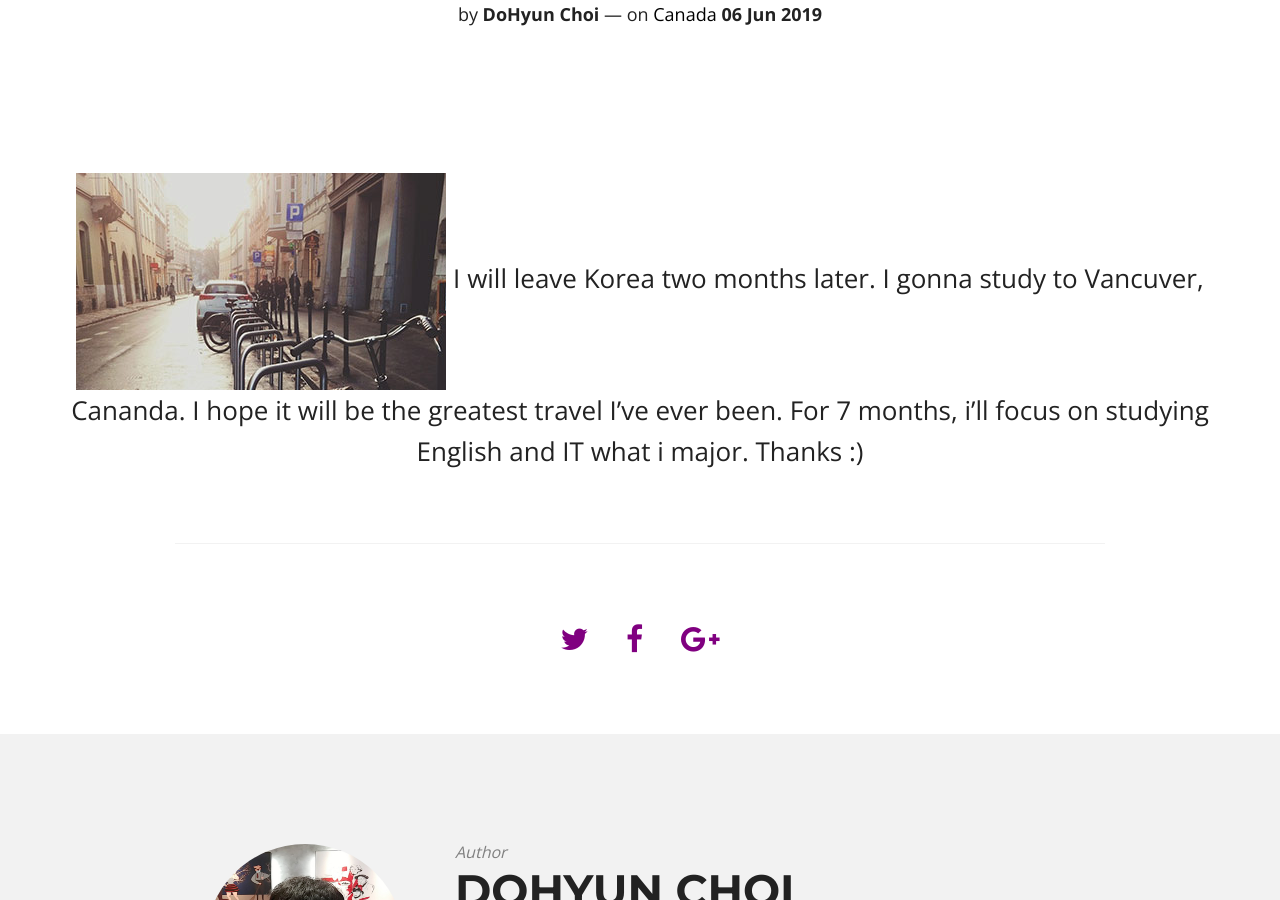
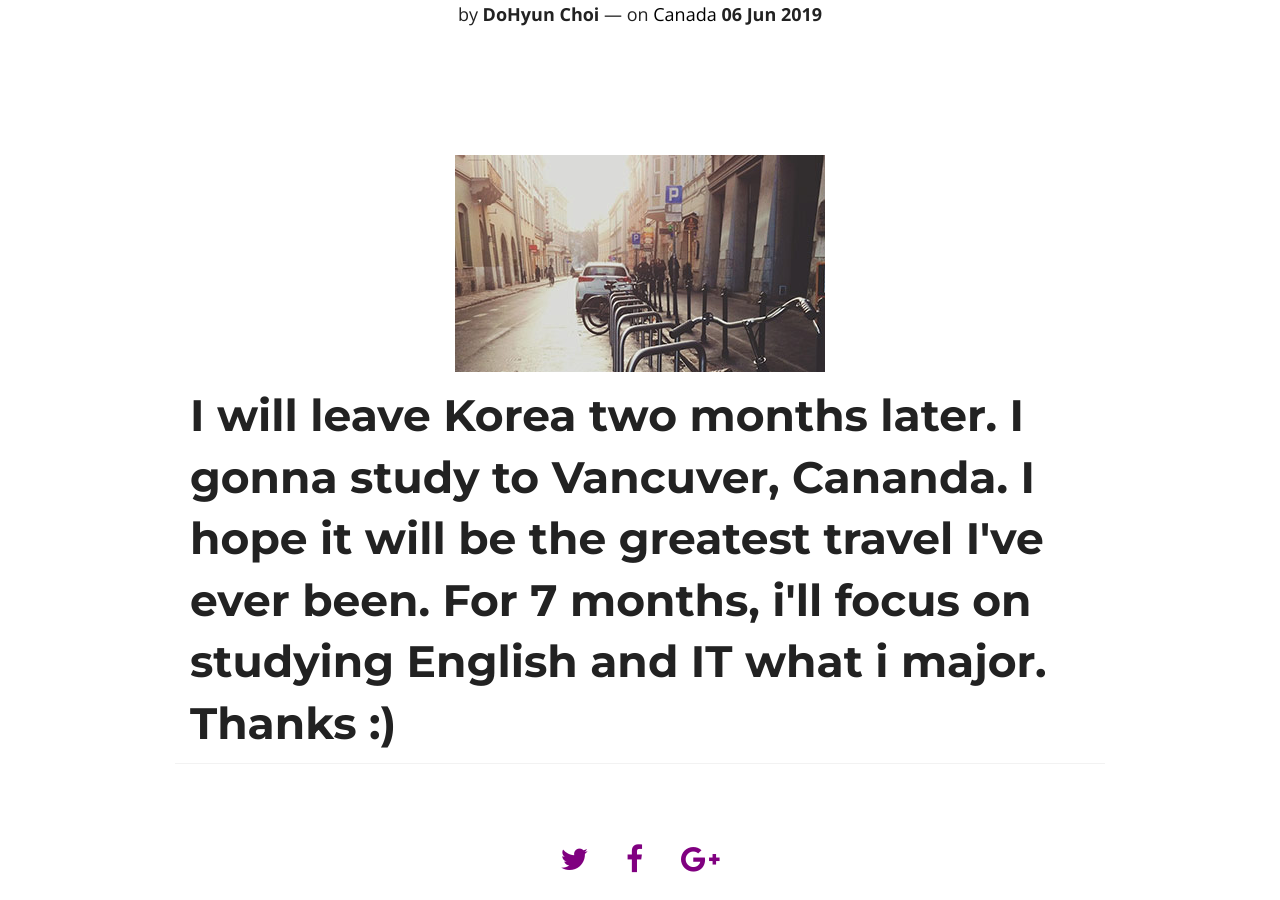
Before and after one commit to DoHyunChoi/dohyunchoi.github.io, a Jekyll site: the page built from _posts/2019-06-06-Travel to Canada.markdown, in a window 1280 px wide and 900 px high, scrolled down 297 px. Built offline with Jekyll 4.4.1, drawn with Linux system fonts in a browser that asks for light colours; nearby versions of some CDN libraries; comment, search, counter and statistics services are not loaded.

Commit message:
Update 2019-06-06-Travel to Canada.markdown

```diff
--- a/_posts/2019-06-06-Travel to Canada.markdown
+++ b/_posts/2019-06-06-Travel to Canada.markdown
@@ -12,4 +12,10 @@ chart:
 comments: true
 featured: true
 ---
-<img src="/images/01.jpg" class="fit image"> I will leave Korea two months later. I gonna study to Vancuver, Cananda.  I hope it will be the greatest travel I've ever been. For 7 months, i'll focus on studying English and IT what i major. Thanks :)
+<figure>
+<img src="{{ site.url }}/images/01.jpg">
+</figure>
+<h1 align="left">
+
+I will leave Korea two months later. I gonna study to Vancuver, Cananda.  I hope it will be the greatest travel I've ever been. For 7 months, i'll focus on studying English and IT what i major. Thanks :)
+</h1>
```
